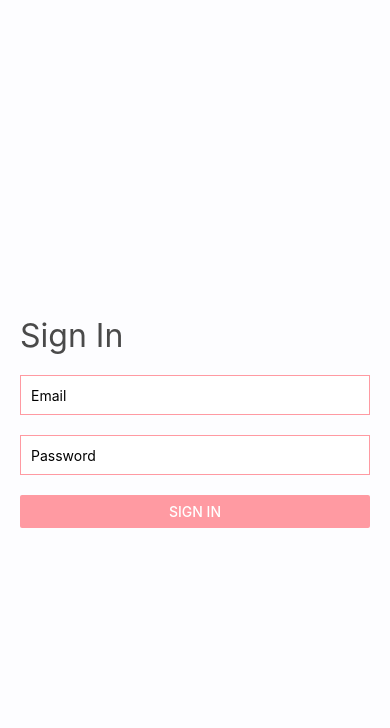
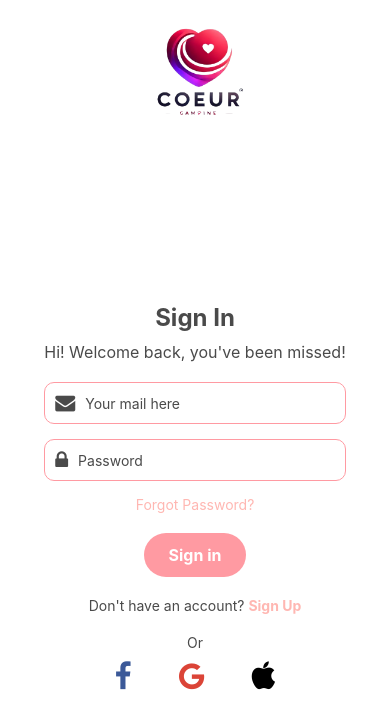
Before and after one commit to malaroso/dating-app-ui, a React Native app: screen /Login in a window 390 px wide. Shown: the top 728 px of the page. Built offline with nearby package versions, Linux system fonts and the light colour scheme.

Commit message:
Update LoginScreen

```diff
--- a/src/screens/LoginScreen.tsx
+++ b/src/screens/LoginScreen.tsx
@@ -1,37 +1,175 @@
 import React from 'react';
-import { View, Text, TextInput, Button, StyleSheet } from 'react-native';
+import { View, Text, StyleSheet, TextInput, TouchableOpacity, Image, SafeAreaView, KeyboardAvoidingView, Platform, ScrollView } from 'react-native';
 import { colors } from '../styles/colors';
+import { FontAwesome } from '@expo/vector-icons';
+import { useNavigation } from '@react-navigation/native';
+import { StackNavigationProp } from '@react-navigation/stack';
+
+type RootStackParamList = {
+  Login: undefined;
+  PhoneNumberScreen: undefined;
+};
+
+type LoginScreenNavigationProp = StackNavigationProp<RootStackParamList, 'Login'>;
 
 const LoginScreen = () => {
+  const navigation = useNavigation<LoginScreenNavigationProp>();
+
   return (
-    <View style={styles.container}>
-      <Text style={styles.title}>Sign In</Text>
-      <TextInput style={styles.input} placeholder="Email" />
-      <TextInput style={styles.input} placeholder="Password" secureTextEntry />
-      <Button title="Sign In" color={colors.buttonBackground} onPress={() => {}} />
-    </View>
+    <KeyboardAvoidingView
+      style={styles.container}
+      behavior={Platform.OS === 'ios' ? 'padding' : 'height'}
+    >
+      <SafeAreaView style={styles.innerContainer}>
+        <View style={styles.logoContainer}>
+          <Image source={require('../../assets/remove-logo.png')} style={styles.logo} />
+        </View>
+        <ScrollView contentContainerStyle={styles.inlineContainer}>
+          <Text style={styles.title}>Sign In</Text>
+          <Text style={styles.subtitle}>Hi! Welcome back, you've been missed!</Text>
+
+          <View style={styles.inputContainer}>
+            <FontAwesome name="envelope" size={20} color={colors.text} style={styles.icon} />
+            <TextInput
+              placeholder="Your mail here"
+              placeholderTextColor={colors.text}
+              style={styles.input}
+            />
+          </View>
+
+          <View style={styles.inputContainer}>
+            <FontAwesome name="lock" size={20} color={colors.text} style={styles.icon} />
+            <TextInput
+              placeholder="Password"
+              placeholderTextColor={colors.text}
+              secureTextEntry
+              style={styles.input}
+            />
+          </View>
+
+          <TouchableOpacity>
+            <Text style={styles.forgotPassword}>Forgot Password?</Text>
+          </TouchableOpacity>
+
+          <TouchableOpacity style={styles.button}>
+            <Text style={styles.buttonText}>Sign in</Text>
+          </TouchableOpacity>
+
+          <TouchableOpacity onPress={() => navigation.navigate('PhoneNumberScreen')}>
+            <Text style={styles.footerText}>
+              Don't have an account? <Text style={styles.signUp}>Sign Up</Text>
+            </Text>
+          </TouchableOpacity>
+
+          <Text style={styles.orText}>Or</Text>
+
+          <View style={styles.socialContainer}>
+            <FontAwesome name="facebook" size={30} color="#3b5998" style={styles.socialIcon} />
+            <FontAwesome name="google" size={30} color="#db4437" style={styles.socialIcon} />
+            <FontAwesome name="apple" size={30} color="#000000" style={styles.socialIcon} />
+          </View>
+        </ScrollView>
+      </SafeAreaView>
+    </KeyboardAvoidingView>
   );
 };
 
 const styles = StyleSheet.create({
   container: {
     flex: 1,
+    backgroundColor: '#FF4F79',
+  },
+  innerContainer: {
+    flex: 1,
+    justifyContent: 'flex-start',
+    alignItems: 'center',
+    backgroundColor: '#FFFF',
+  },
+  inlineContainer: {
+    flexGrow: 1,
     justifyContent: 'center',
+    alignItems: 'center',
     padding: 20,
-    backgroundColor: colors.background,
+    width: '100%',
+    borderTopLeftRadius: 20,
+    borderTopRightRadius: 20,
+  },
+  logoContainer: {
+    justifyContent: 'center',
+    alignItems: 'center',
+    marginBottom: 0,
+  },
+  logo: {
+    width: 150,
+    marginTop: 0,
+    height: 150,
   },
   title: {
-    fontSize: 32,
+    fontSize: 24,
+    fontWeight: 'bold',
+    color: colors.text,
+    marginBottom: 10,
+  },
+  subtitle: {
+    fontSize: 16,
+    color: colors.text,
     marginBottom: 20,
+  },
+  inputContainer: {
+    flexDirection: 'row',
+    alignItems: 'center',
+    backgroundColor: colors.inputBackground,
+    borderRadius: 10,
+    marginBottom: 15,
+    paddingHorizontal: 10,
+    width: '100%',
+    borderWidth: 1,
+    borderColor: colors.primary,
+  },
+  icon: {
+    marginRight: 10,
+  },
+  input: {
+    flex: 1,
+    height: 40,
     color: colors.text,
   },
-  input: {
-    height: 40,
-    borderColor: colors.primary,
-    borderWidth: 1,
+  forgotPassword: {
+    color: colors.accent,
     marginBottom: 20,
-    paddingHorizontal: 10,
-    backgroundColor: colors.inputBackground,
+  },
+  button: {
+    backgroundColor: colors.buttonBackground,
+    paddingVertical: 12,
+    paddingHorizontal: 25,
+    borderRadius: 30,
+    marginBottom: 20,
+  },
+  buttonText: {
+    color: colors.buttonText,
+    fontSize: 16,
+    fontWeight: 'bold',
+  },
+  footerText: {
+    color: colors.text,
+    marginBottom: 10,
+  },
+  signUp: {
+    color: colors.accent,
+    fontWeight: 'bold',
+  },
+  orText: {
+    color: colors.text,
+    marginVertical: 10,
+    marginBottom: 10,
+  },
+  socialContainer: {
+    flexDirection: 'row',
+    justifyContent: 'space-between',
+    width: '60%',
+  },
+  socialIcon: {
+    marginHorizontal: 10,
   },
 });
 
```
